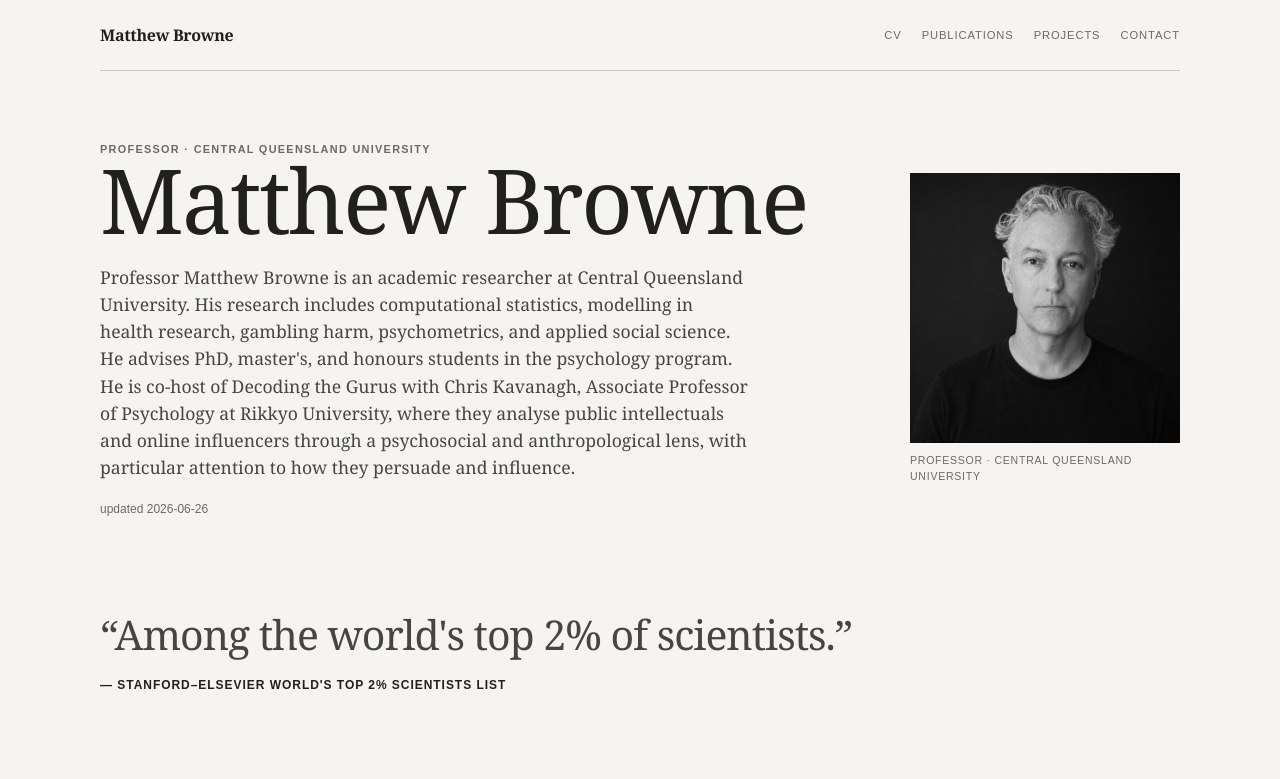
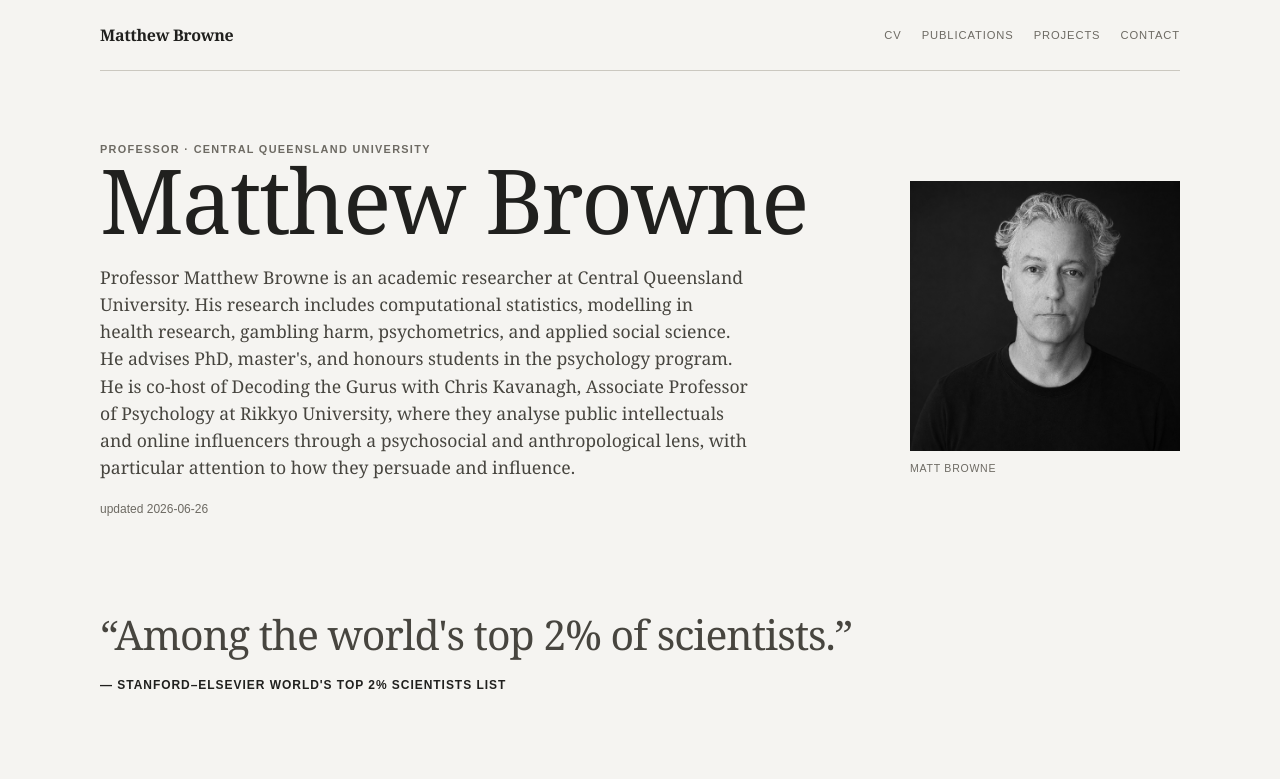
Before and after one commit to brownem722/brownem722.github.io, a Next.js app: page / in a window 1280 px wide. Shown: the top 779 px of the page. Built offline with nearby package versions, Linux system fonts and the light colour scheme.

Commit message:
Simplify portrait caption

```diff
--- a/app/page.tsx
+++ b/app/page.tsx
@@ -37,7 +37,7 @@ export default function Home() {
         <figure className="portrait-frame">
           {/* eslint-disable-next-line @next/next/no-img-element */}
           <img src="/headshot.png" alt="Black and white portrait of Matthew Browne" width="1536" height="1536" />
-          <figcaption>Professor · Central Queensland University</figcaption>
+          <figcaption>Matt Browne</figcaption>
         </figure>
       </section>
 
```
